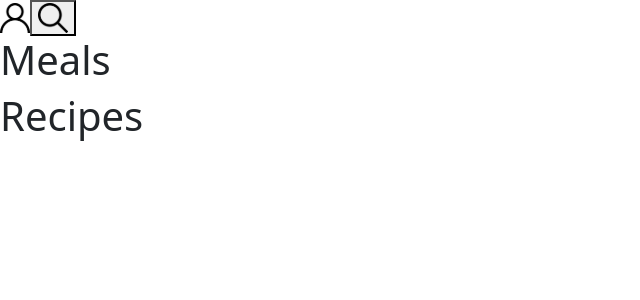
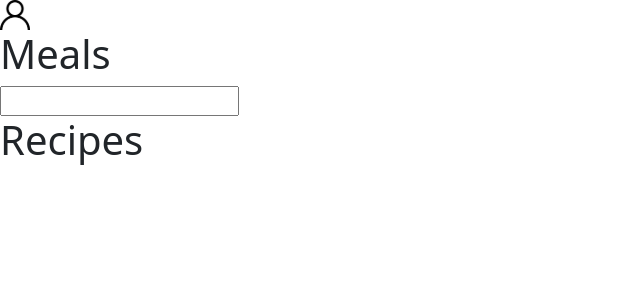
Before and after one commit to JoseBarceloss/AppRecipes, a React (Vite) app: page /meals in a window 1280 px wide. Shown: the top 300 px of the page, without its empty margins (0-640 px from the left). Built offline with nearby package versions, Linux system fonts and the light colour scheme.

Commit message:
:recycle: refactor - Header

```diff
--- a/src/Components/Header/index.tsx
+++ b/src/Components/Header/index.tsx
@@ -3,13 +3,23 @@ import { useLocation, Link } from 'react-router-dom';
 import iconPerfil from '../../images/profileIcon.svg';
 import searchIcon from '../../images/searchIcon.svg';
 import SearchBar from '../SearchBar';
+// import { pathsWithoutSearchIcon } from '../../types';
 
 function Header() {
-  const [searchInput, setSearchInput] = React.useState(false);
+  // const [searchInput, setSearchInput] = React.useState(false); retirado do componente
   const [titlePage, setTitlePage] = React.useState('');
-  const location = useLocation();
+  const { pathname } = useLocation();
+  /**
+|--------------------------------------------------
+| A função abaixo verifica se o pathname é diferente de /profile, /done-recipes e /favorite-recipes
+| e se sim retorna True, caso contrário retorna False
+|--------------------------------------------------
+*/
+  const shouldShowSearchIcon = () => {
+    return !['/profile', '/done-recipes', '/favorite-recipes'].includes(pathname);
+  };
   React.useEffect(() => {
-    switch (location.pathname) {
+    switch (pathname) {
       case '/drinks':
         setTitlePage('Drinks');
         break;
@@ -28,7 +38,7 @@ function Header() {
       default:
         break;
     }
-  }, [location.pathname]);
+  }, [pathname]);
 
   return (
     <header>
@@ -40,23 +50,18 @@ function Header() {
             alt="Imagem do Perfil"
           />
         </Link>
-        {(location.pathname === '/meals'
-          || location.pathname === '/drinks') && (
-            <button
-              onClick={ () => {
-                setSearchInput(!searchInput);
-              } }
-            >
-              <img
-                data-testid="search-top-btn"
-                src={ searchIcon }
-                alt="searchIcon"
-              />
-            </button>
+        {/* Alterei a posição do título que estava antes do botão pesquisar */}
+
+        {(pathname === '/meals'
+          || pathname === '/drinks')
+          ? (<h1 data-testid="page-title">{titlePage}</h1>) : (<h1>{titlePage}</h1>)}
+        {shouldShowSearchIcon() && (
+          <span>
+            <SearchBar />
+          </span>
         )}
       </div>
-      <h1 data-testid="page-title">{titlePage}</h1>
-      {searchInput && <SearchBar />}
+      {/* Alterei a lógica da barra de pesquisa e passei a responsabilidade para o componente SearchBar */}
     </header>
   );
 }
```
